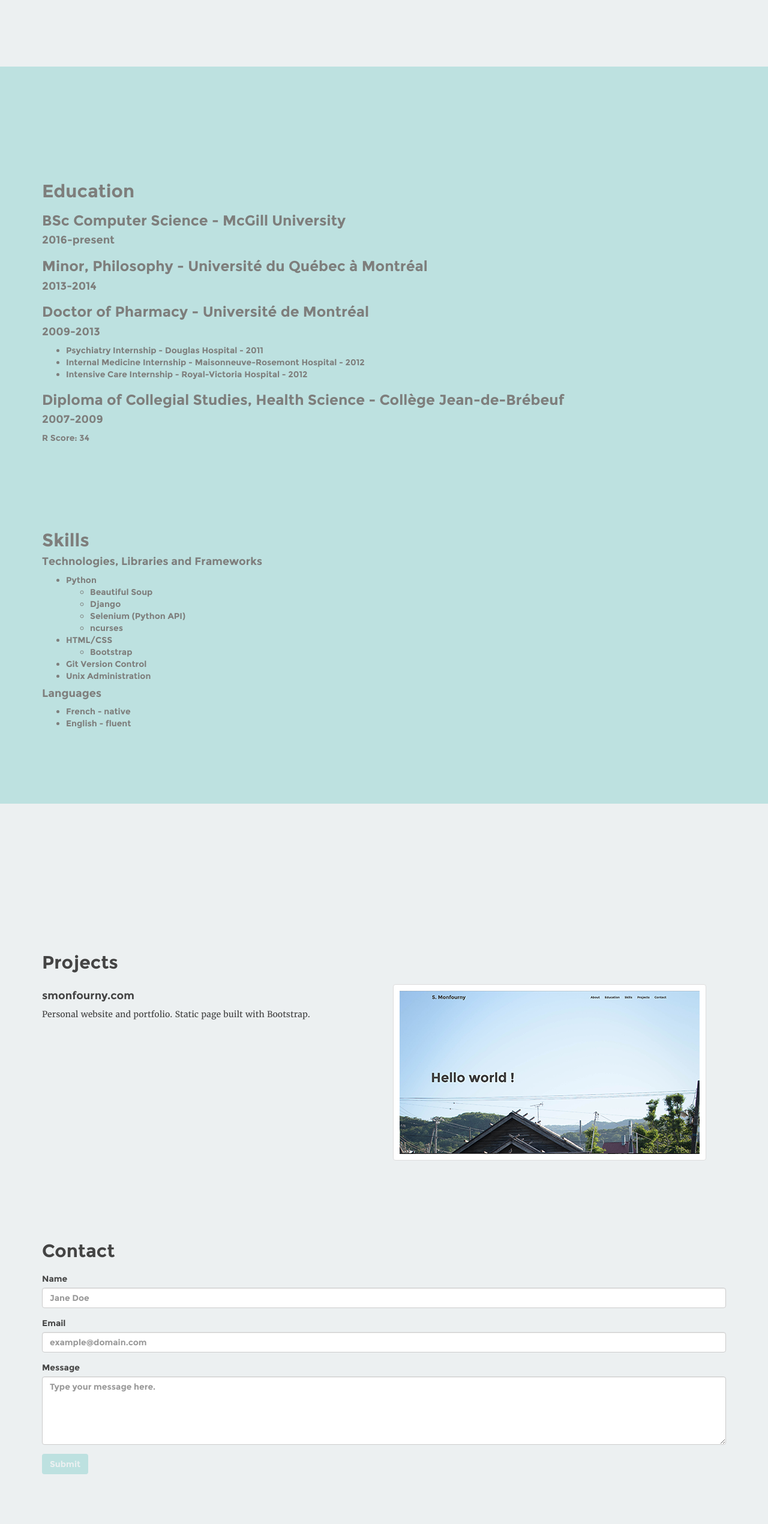
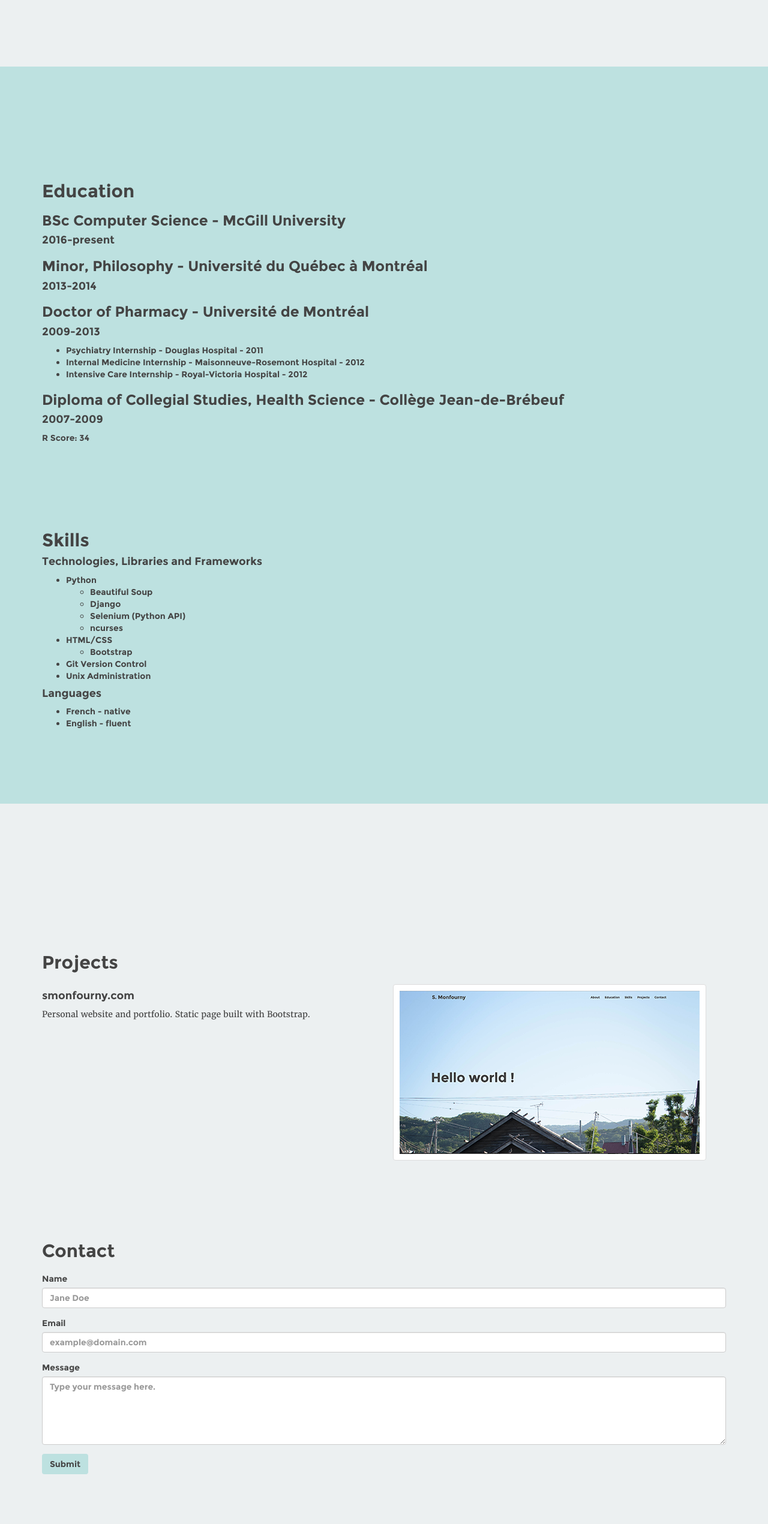
Before and after one commit to smonfourny/smonfourny.github.io-old, a plain HTML site: page index.htm in a window 1280 px wide. Shown: the part 1219-3760 px from the top of the page at 60% size. Drawn offline with nearby package versions, Linux system fonts and the light colour scheme.

Commit message:
Changed colors

```diff
--- a/css/custom.css
+++ b/css/custom.css
@@ -115,7 +115,7 @@ button.navbar-toggle.collapsed.custom-nav-button {
 .supporting {
     min-height: 780px;
     background-color: #BDE1E0;
-    color: #7E7E7C;
+    color: #444444;
 }
 
 div#education {
@@ -185,7 +185,7 @@ div.supporting>div.container>div.row.padded-row {
 }
 
 button.btn.form-button {
-    color: #ECF0F1;
+    color: #444444;
     background-color: #BDE1E0;
 }
 
```
